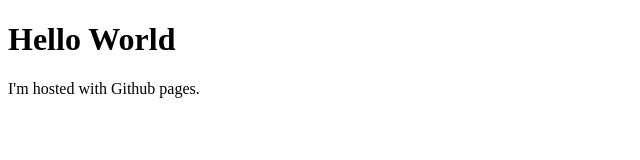
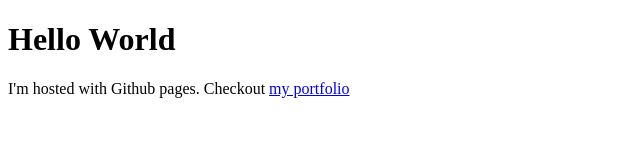
Before and after one commit to haond10adp/haond10adp.github.io, a plain HTML site: page index.html in a window 1280 px wide. Shown: the whole page, without its empty margins (0-640 px from the left). Drawn offline with Linux system fonts and the light colour scheme.

Commit message:
Update index.html

```diff
--- a/index.html
+++ b/index.html
@@ -8,6 +8,6 @@
 </head>
 <body>
     <h1>Hello World</h1>
-    <p>I'm hosted with Github pages.</p>
+    <p>I'm hosted with Github pages. Checkout <a href="https://haond10adp.github.io/portfolio">my portfolio</a></p>
 </body>
 </html>
```
